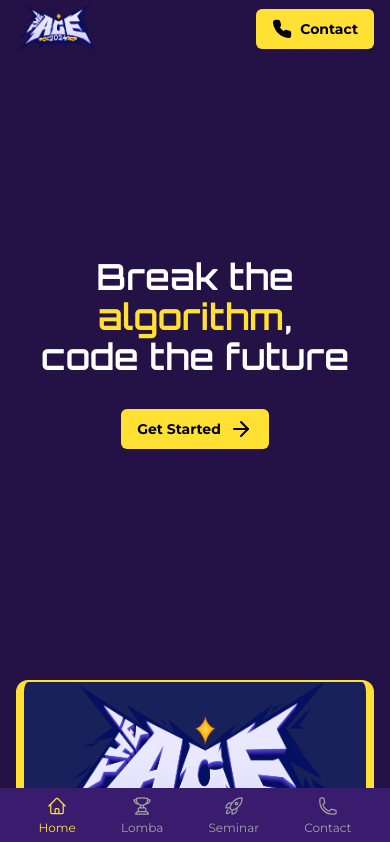
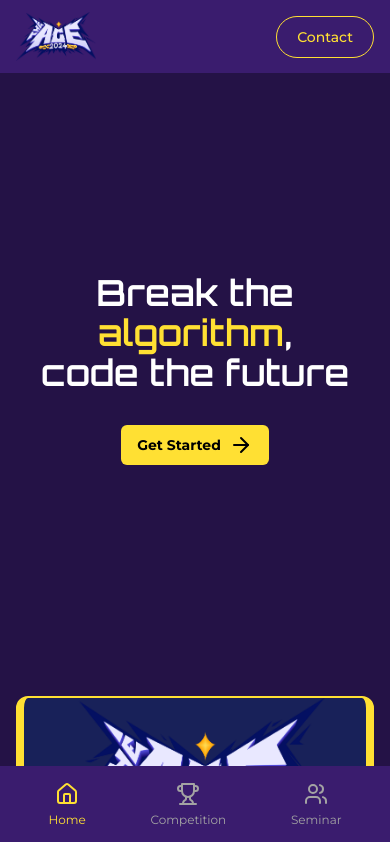
Before and after one commit to Brilliahib/theace-2024, a Next.js app: page / in a window 390 px wide. Shown: the top 842 px of the page. Built offline with nearby package versions, Linux system fonts and the light colour scheme.

Commit message:
fix: nav-mobile + nav-top

```diff
--- a/components/navbar/nav-mobile.jsx
+++ b/components/navbar/nav-mobile.jsx
@@ -1,109 +1,77 @@
 "use client";
+import { Home, Trophy, Users } from "lucide-react";
 import Link from "next/link";
 import { usePathname } from "next/navigation";
+import { Popover, PopoverContent, PopoverTrigger } from "../ui/popover";
 
 const NavMobile = () => {
   const pathname = usePathname();
   return (
     <>
-      <nav className="bg-secondary w-full md:hidden block fixed bottom-0 pad-x py-2 z-50">
+      <nav className="bg-secondary w-full md:hidden block fixed bottom-0 pad-x py-4 z-50">
         <div className="text-white justify-around items-center flex w-full text-sm">
           <Link
             href="/"
             className={`${
-              pathname === "/" ? "text-primary" : "text-neutral-400 "
+              pathname === "/" ? "text-primary" : "text-neutral-400"
             }`}
           >
-            <div className="flex flex-col justify-center items-center gap-y-1 text-sm">
-              <svg
-                xmlns="http://www.w3.org/2000/svg"
-                fill="none"
-                viewBox="0 0 24 24"
-                strokeWidth={1.5}
-                stroke="currentColor"
-                className="size-5"
-              >
-                <path
-                  strokeLinecap="round"
-                  strokeLinejoin="round"
-                  d="m2.25 12 8.954-8.955c.44-.439 1.152-.439 1.591 0L21.75 12M4.5 9.75v10.125c0 .621.504 1.125 1.125 1.125H9.75v-4.875c0-.621.504-1.125 1.125-1.125h2.25c.621 0 1.125.504 1.125 1.125V21h4.125c.621 0 1.125-.504 1.125-1.125V9.75M8.25 21h8.25"
-                />
-              </svg>
+            <div className="flex flex-col justify-center items-center gap-y-1.5 text-sm">
+              <Home />
               <p className="text-xs">Home</p>
             </div>
           </Link>
-          <Link
-            href="/lomba"
-            className={`${
+          <Popover href="/lomba">
+            <PopoverTrigger asChild>
+              <div
+                className={`flex flex-col justify-center items-center gap-y-1.5 text-sm ${
                   pathname.startsWith("/lomba")
                     ? "text-primary"
                     : "text-neutral-400 "
                 }`}
               >
-            <div className="flex flex-col justify-center items-center gap-y-1 text-sm">
-              <svg
-                xmlns="http://www.w3.org/2000/svg"
-                fill="none"
-                viewBox="0 0 24 24"
-                strokeWidth={1.5}
-                stroke="currentColor"
-                className="size-5"
+                <Trophy />
+                <p className="text-xs">Competition</p>
+              </div>
+            </PopoverTrigger>
+            <PopoverContent className="shadow-xl w-60 py-6 rounded-xl bg-transparent backdrop-blur-lg border-0">
+              <div className="space-y-5 text-center">
+                <div>
+                  <Link
+                    href={"/lomba/ui-ux"}
+                    className="font-semibold text-primary hover:bg-secondary p-4 rounded-full"
                   >
-                <path
-                  strokeLinecap="round"
-                  strokeLinejoin="round"
-                  d="M16.5 18.75h-9m9 0a3 3 0 0 1 3 3h-15a3 3 0 0 1 3-3m9 0v-3.375c0-.621-.503-1.125-1.125-1.125h-.871M7.5 18.75v-3.375c0-.621.504-1.125 1.125-1.125h.872m5.007 0H9.497m5.007 0a7.454 7.454 0 0 1-.982-3.172M9.497 14.25a7.454 7.454 0 0 0 .981-3.172M5.25 4.236c-.982.143-1.954.317-2.916.52A6.003 6.003 0 0 0 7.73 9.728M5.25 4.236V4.5c0 2.108.966 3.99 2.48 5.228M5.25 4.236V2.721C7.456 2.41 9.71 2.25 12 2.25c2.291 0 4.545.16 6.75.47v1.516M7.73 9.728a6.726 6.726 0 0 0 2.748 1.35m8.272-6.842V4.5c0 2.108-.966 3.99-2.48 5.228m2.48-5.492a46.32 46.32 0 0 1 2.916.52 6.003 6.003 0 0 1-5.395 4.972m0 0a6.726 6.726 0 0 1-2.749 1.35m0 0a6.772 6.772 0 0 1-3.044 0"
-                />
-              </svg>
-              <p className="text-xs">Lomba</p>
+                    UI/UX Competition
+                  </Link>
                 </div>
+                <div>
+                  <Link
+                    href={"/lomba/capture-the-flag"}
+                    className="font-semibold text-primary hover:bg-secondary p-4 rounded-full"
+                  >
+                    Capture The Flag
                   </Link>
+                </div>
+                <div>
+                  <Link
+                    href={"/lomba/essay"}
+                    className="font-semibold text-primary hover:bg-secondary p-4 rounded-full"
+                  >
+                    Essay Competition
+                  </Link>
+                </div>
+              </div>
+            </PopoverContent>
+          </Popover>
           <Link
             href="/seminar"
             className={`${
               pathname === "/seminar" ? "text-primary" : "text-neutral-400 "
             }`}
           >
-            <div className="flex flex-col justify-center items-center gap-y-1 text-sm">
-              <svg
-                xmlns="http://www.w3.org/2000/svg"
-                fill="none"
-                viewBox="0 0 24 24"
-                strokeWidth={1.5}
-                stroke="currentColor"
-                className="size-5"
-              >
-                <path
-                  strokeLinecap="round"
-                  strokeLinejoin="round"
-                  d="M15.59 14.37a6 6 0 0 1-5.84 7.38v-4.8m5.84-2.58a14.98 14.98 0 0 0 6.16-12.12A14.98 14.98 0 0 0 9.631 8.41m5.96 5.96a14.926 14.926 0 0 1-5.841 2.58m-.119-8.54a6 6 0 0 0-7.381 5.84h4.8m2.581-5.84a14.927 14.927 0 0 0-2.58 5.84m2.699 2.7c-.103.021-.207.041-.311.06a15.09 15.09 0 0 1-2.448-2.448 14.9 14.9 0 0 1 .06-.312m-2.24 2.39a4.493 4.493 0 0 0-1.757 4.306 4.493 4.493 0 0 0 4.306-1.758M16.5 9a1.5 1.5 0 1 1-3 0 1.5 1.5 0 0 1 3 0Z"
-                />
-              </svg>
+            <div className="flex flex-col justify-center items-center gap-y-1.5 text-sm">
+              <Users />
               <p className="text-xs">Seminar</p>
-            </div>
-          </Link>
-          <Link
-            href="/contact"
-            className={`${
-              pathname === "/contact" ? "text-primary" : "text-neutral-400 "
-            }`}
-          >
-            <div className="flex flex-col justify-center items-center gap-y-1 text-sm">
-              <svg
-                xmlns="http://www.w3.org/2000/svg"
-                fill="none"
-                viewBox="0 0 24 24"
-                strokeWidth={1.5}
-                stroke="currentColor"
-                className="size-5"
-              >
-                <path
-                  strokeLinecap="round"
-                  strokeLinejoin="round"
-                  d="M2.25 6.75c0 8.284 6.716 15 15 15h2.25a2.25 2.25 0 0 0 2.25-2.25v-1.372c0-.516-.351-.966-.852-1.091l-4.423-1.106c-.44-.11-.902.055-1.173.417l-.97 1.293c-.282.376-.769.542-1.21.38a12.035 12.035 0 0 1-7.143-7.143c-.162-.441.004-.928.38-1.21l1.293-.97c.363-.271.527-.734.417-1.173L6.963 3.102a1.125 1.125 0 0 0-1.091-.852H4.5A2.25 2.25 0 0 0 2.25 4.5v2.25Z"
-                />
-              </svg>
-              <p className="text-xs">Contact</p>
             </div>
           </Link>
         </div>
--- a/components/navbar/nav-top.jsx
+++ b/components/navbar/nav-top.jsx
@@ -6,15 +6,17 @@ import { Phone } from "lucide-react";
 const NavTop = () => {
   return (
     <>
-      <div className="w-full bg-transparent pad-x py-1 md:hidden block backdrop-filter backdrop-blur-lg">
+      <div className="w-full sticky top-0 bg-secondary pad-x py-3 md:hidden block backdrop-filter backdrop-blur-lg z-50">
         <div className="flex justify-between items-center">
           <div className="flex flex-row items-center">
             {/* masupin gambar the ace */}
             <Image src={logo} alt="Logo" width={80} height={80} />
           </div>
           <div>
-            <Button className="flex flex-row gap-2 rounded-md font-bold text-black">
-              <Phone size={20} fill="#000000" stroke="#000000" />
+            <Button
+              variant="outline"
+              className="border p-5 flex text-primary bg-secondary rounded-full"
+            >
               Contact
             </Button>
           </div>
--- /dev/null
+++ b/components/ui/popover.jsx
@@ -0,0 +1,27 @@
+"use client"
+
+import * as React from "react"
+import * as PopoverPrimitive from "@radix-ui/react-popover"
+
+import { cn } from "@/lib/utils"
+
+const Popover = PopoverPrimitive.Root
+
+const PopoverTrigger = PopoverPrimitive.Trigger
+
+const PopoverContent = React.forwardRef(({ className, align = "center", sideOffset = 4, ...props }, ref) => (
+  <PopoverPrimitive.Portal>
+    <PopoverPrimitive.Content
+      ref={ref}
+      align={align}
+      sideOffset={sideOffset}
+      className={cn(
+        "z-50 w-72 rounded-md border bg-popover p-4 text-popover-foreground shadow-md outline-none data-[state=open]:animate-in data-[state=closed]:animate-out data-[state=closed]:fade-out-0 data-[state=open]:fade-in-0 data-[state=closed]:zoom-out-95 data-[state=open]:zoom-in-95 data-[side=bottom]:slide-in-from-top-2 data-[side=left]:slide-in-from-right-2 data-[side=right]:slide-in-from-left-2 data-[side=top]:slide-in-from-bottom-2",
+        className
+      )}
+      {...props} />
+  </PopoverPrimitive.Portal>
+))
+PopoverContent.displayName = PopoverPrimitive.Content.displayName
+
+export { Popover, PopoverTrigger, PopoverContent }
--- a/package.json
+++ b/package.json
@@ -12,6 +12,7 @@
     "@radix-ui/react-accordion": "^1.2.0",
     "@radix-ui/react-avatar": "^1.1.0",
     "@radix-ui/react-navigation-menu": "^1.2.0",
+    "@radix-ui/react-popover": "^1.1.1",
     "@radix-ui/react-slot": "^1.1.0",
     "class-variance-authority": "^0.7.0",
     "clsx": "^2.1.1",
```
Also changed, not shown: 1 other file (tests, documents, lock files or other folders). Lines whose indentation alone changed are shown as unchanged.
